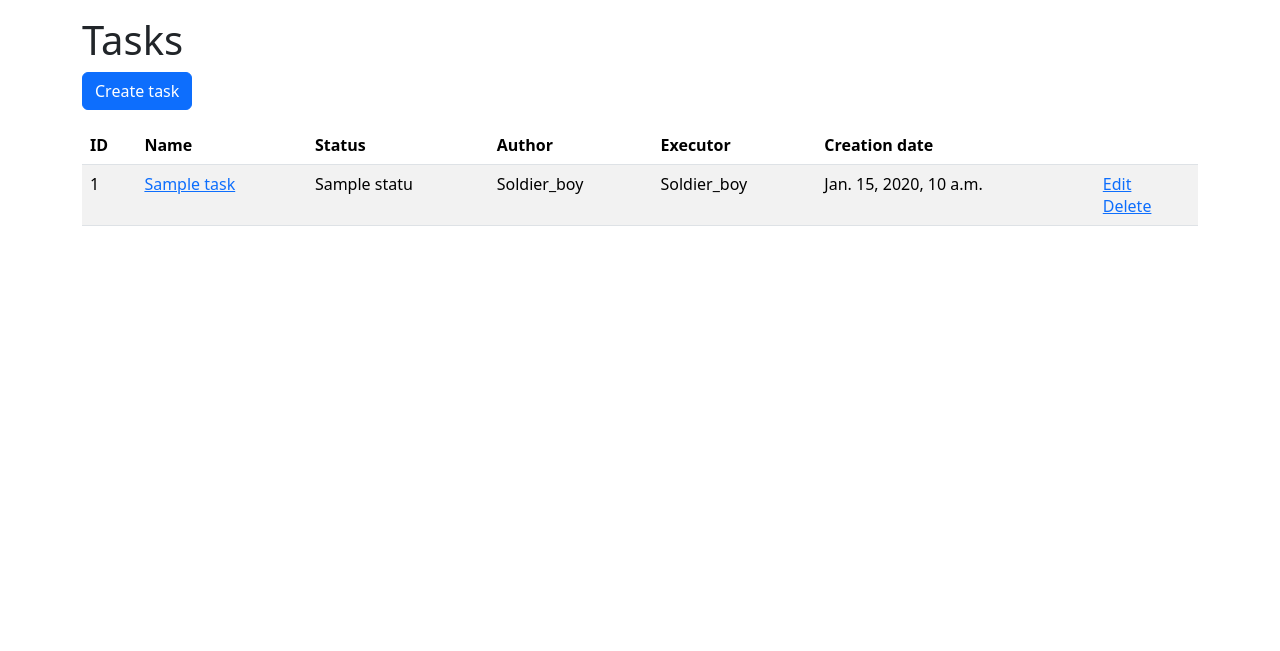
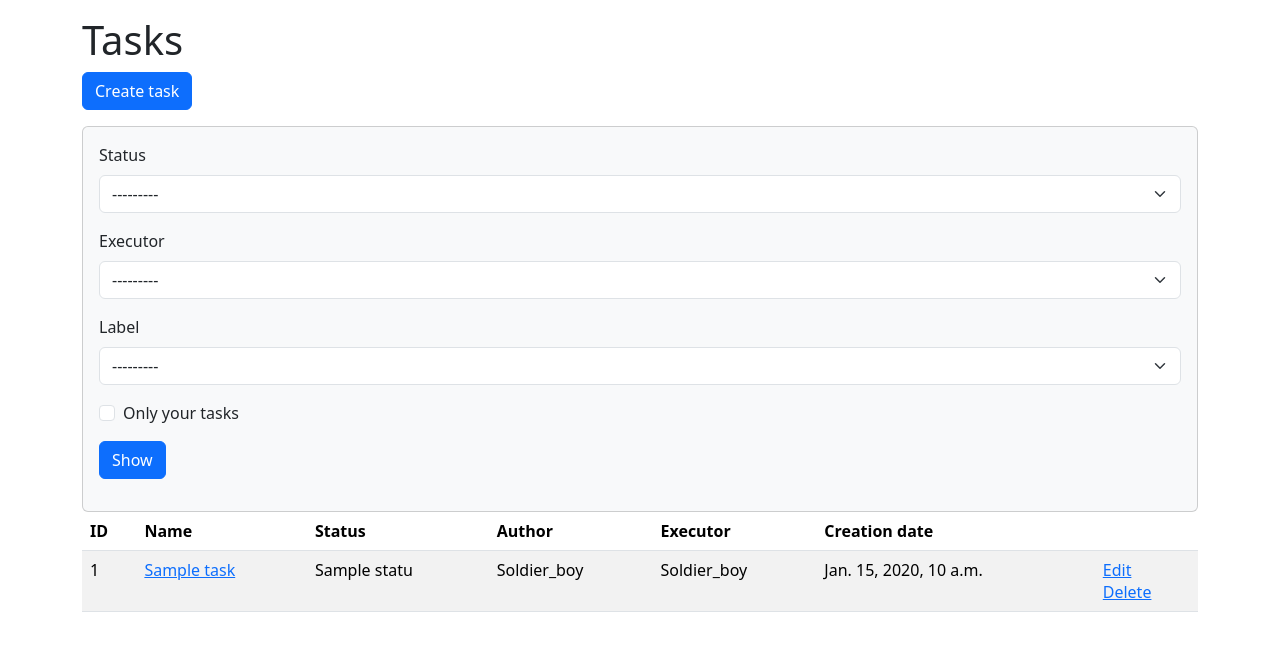
Before and after one commit to gbespamiatnykh/python-project-52, a Django app: page /tasks/ in a window 1280 px wide. Shown: the part 56-707 px from the top of the page. Run offline with Django 5.2, Linux system fonts and the light colour scheme; a user stored in the database is signed in; data comes from the database, SQL or seed files in the repository; tables that the repository leaves empty hold one stand-in row (values such as "Sample post"); parts of the project's set-up code (start-up, migrations or seed data) failed here and were passed over; some libraries are stand-ins or nearby versions.

Commit message:
feat: add task filtering and update templates

```diff
--- a/pyproject.toml
+++ b/pyproject.toml
@@ -8,6 +8,7 @@ dependencies = [
     "dj-database-url>=3.1.2",
     "django>=6.0.3",
     "django-bootstrap5>=26.2",
+    "django-filter>=25.2",
     "gunicorn>=25.1.0",
     "psycopg2-binary>=2.9.11",
     "python-dotenv>=1.2.2",
--- a/task_manager/settings.py
+++ b/task_manager/settings.py
@@ -49,6 +49,7 @@ INSTALLED_APPS = [
     "django.contrib.messages",
     "django.contrib.staticfiles",
     "django_bootstrap5",
+    "django_filters",
     "task_manager",
     "task_manager.users",
     "task_manager.statuses",
--- a/task_manager/statuses/models.py
+++ b/task_manager/statuses/models.py
@@ -3,11 +3,7 @@ from django.utils.translation import gettext_lazy as _
 
 
 class Status(models.Model):
-    name = models.CharField(
-        max_length=100,
-        unique=True,
-        verbose_name=_("name")
-        )
+    name = models.CharField(max_length=100, unique=True, verbose_name=_("name"))
     created_at = models.DateTimeField(auto_now_add=True)
 
     def __str__(self):
--- /dev/null
+++ b/task_manager/tasks/filters.py
@@ -0,0 +1,29 @@
+import django_filters
+from django import forms
+from django.utils.translation import gettext_lazy as _
+
+from .models import Label, Task
+
+
+class TaskFilter(django_filters.FilterSet):
+    labels = django_filters.ModelChoiceFilter(
+        queryset=Label.objects.all(),
+        field_name="labels",
+        label=_("Label"),
+        lookup_expr="exact",
+    )
+    author = django_filters.BooleanFilter(
+        field_name="author",
+        method="filter_my_tasks",
+        label=_("Only your tasks"),
+        widget=forms.CheckboxInput,
+    )
+
+    def filter_my_tasks(self, queryset, name, value):
+        if value:
+            return queryset.filter(author=self.request.user)
+        return queryset
+
+    class Meta:
+        model = Task
+        fields = ["status", "executor", "labels", "author"]
--- a/task_manager/tasks/forms.py
+++ b/task_manager/tasks/forms.py
@@ -13,5 +13,5 @@ class TaskForm(ModelForm):
             "description": _("Description"),
             "status": _("Status"),
             "executor": _("Executor"),
-            "labels": _("Labels")
+            "labels": _("Labels"),
         }
--- a/task_manager/tasks/models.py
+++ b/task_manager/tasks/models.py
@@ -7,11 +7,7 @@ from task_manager.users.models import User
 
 
 class Task(models.Model):
-    name = models.CharField(
-        max_length=100,
-        unique=True,
-        verbose_name=_("name")
-        )
+    name = models.CharField(max_length=100, unique=True, verbose_name=_("name"))
     description = models.TextField(blank=True, verbose_name=_("description"))
     created_at = models.DateTimeField(auto_now_add=True)
     status = models.ForeignKey(
--- a/task_manager/tasks/views.py
+++ b/task_manager/tasks/views.py
@@ -1,18 +1,22 @@
-from django.contrib.auth.mixins import LoginRequiredMixin
+from django.contrib import messages
+from django.contrib.auth.mixins import LoginRequiredMixin, UserPassesTestMixin
 from django.contrib.messages.views import SuccessMessageMixin
+from django.shortcuts import redirect
 from django.urls import reverse_lazy
 from django.utils.translation import gettext_lazy as _
 from django.views.generic import CreateView, DeleteView, DetailView, UpdateView
-from django.views.generic.list import ListView
+from django_filters.views import FilterView
+
+from task_manager.tasks.filters import TaskFilter
 
 from .forms import TaskForm
 from .models import Task
 
 
-class TaskListView(LoginRequiredMixin, ListView):
+class TaskListView(LoginRequiredMixin, FilterView):
     model = Task
     template_name = "tasks/list.html"
-    context_object_name = "tasks"
+    filterset_class = TaskFilter
 
 
 class TaskDetailView(LoginRequiredMixin, DetailView):
@@ -41,8 +45,18 @@ class TaskUpdateView(LoginRequiredMixin, SuccessMessageMixin, UpdateView):
     success_message = _("Task updated successfully")
 
 
-class TaskDeleteView(LoginRequiredMixin, SuccessMessageMixin, DeleteView):
+class TaskDeleteView(
+    LoginRequiredMixin, SuccessMessageMixin, UserPassesTestMixin, DeleteView
+):
     model = Task
     template_name = "tasks/delete.html"
     success_url = reverse_lazy("task_list")
     success_message = _("Task deleted successfully")
+
+    def test_func(self):
+        task = self.get_object()
+        return self.request.user == task.author
+
+    def handle_no_permission(self):
+        messages.error(self.request, _("You do not have permission to change"))
+        return redirect("task_list")
--- a/task_manager/templates/tasks/list.html
+++ b/task_manager/templates/tasks/list.html
@@ -8,6 +8,14 @@
   {% csrf_token %}
   {% bootstrap_button button_type="submit" content=_("Create task") button_class="btn btn-primary"%}
 </form>
+<div class="card mx-auto bg-light ">
+  <div class="card-body">
+    <form method="get">
+      {% bootstrap_form filter.form %}
+      {% bootstrap_button button_type="submit" content=_("Show") button_class="btn btn-primary"%}
+    </form>
+  </div>
+</div>
 <div class="table-responsive">
   <table class="table table-striped">
     <thead>
@@ -22,7 +30,7 @@
       </tr>
     </thead>
     <tbody>
-      {% for task in tasks %}
+      {% for task in filter.qs %}
       <tr>
         <td>{{ task.id }}</td>
         <td><a href="{% url 'task_show' pk=task.id %}">{{ task.name }}</a></td>
--- a/task_manager/templates/tasks/show.html
+++ b/task_manager/templates/tasks/show.html
@@ -4,7 +4,7 @@
 
 {% block heading %}{% trans "Task details" %}{% endblock %}
 {% block content %}
-<div class="card col-12 col-md-10 col-lg-8 mx-auto bg-light ">
+<div class="card mx-auto bg-light ">
   <div class="card-header  bg-secondary text-white">
     <h1 display-3 mb-0>{{ task.name }}</h1>
   </div>
```
Also changed, not shown: task_manager/locale/ru/LC_MESSAGES/django.po, 2 other files.
